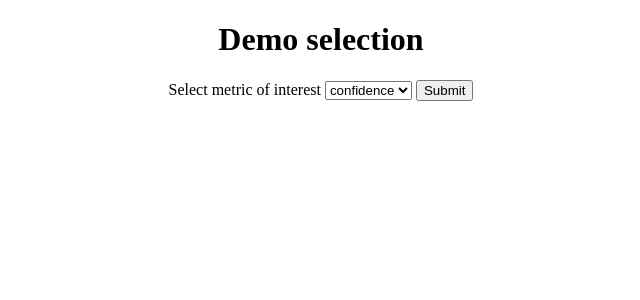
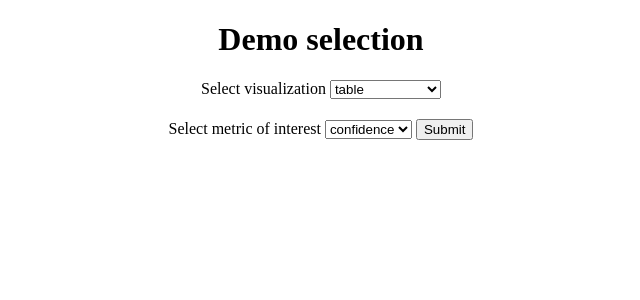
Before and after one commit to dcjohnson24/market_basket_app, a Flask app: page /demo_selection in a window 1280 px wide. Shown: the top 300 px of the page, without its empty margins (319-959 px from the left). Run offline with Flask 2, Linux system fonts and the light colour scheme.

Commit message:
Create options to view plotly graphs from the demo

```diff
--- a/api/api.py
+++ b/api/api.py
@@ -43,9 +43,7 @@ def upload_files():
         file_ext = os.path.splitext(filename)[1]
         if file_ext not in app.config['UPLOAD_EXTENSIONS']:
             abort(400)
-        app.logger.info('Loading into pandas dataframe')
         transactions_df = pd.read_excel(uploaded_file.stream)
-        app.logger.info('Loading into Sqllite')
         transactions_df.to_sql(
             'transactions',
             con=db.engine,
@@ -58,8 +56,6 @@ def upload_files():
                 'Quantity': db.Integer
             }
         )
-        app.logger.info('Done!')
-        app.logger.info(f'transactions_df.shape={transactions_df.shape}')
         return redirect(url_for('main.completed'))
     return render_template('demo.html')
 
@@ -77,14 +73,27 @@ def demo_selection():
 @main.route('/demo', methods=['POST'])
 def view_demo():
     metric = request.form.get('metric')
-    app.logger.info(f'metric {metric} has been passed to view_demo!')
+    viz_type = request.form.get('viz_type')
     rules = apriori.run_demo()
     rules_df = rules._asdict()[metric]
-    return render_template(
-        'tables.html',
-        metric=metric,
-        table=rules_df.to_html(index=False, classes='rules')
-    )
+    if viz_type == 'table':
+        return render_template(
+            'tables.html',
+            metric=metric,
+            table=rules_df.to_html(index=False, classes='rules')
+        )
+    elif viz_type == 'heatmap':
+        heatmap = plot_heatmap_plotly(rules_df, metric, show=False)
+        return render_template(
+            'plotly_output.html',
+            plot=heatmap
+        )
+    else:
+        network_graph = plot_network_graph_plotly(rules_df, metric, show=False)
+        return render_template(
+            'plotly_output.html',
+            plot=network_graph
+        )
 
 
 @main.route('/compute_rules', methods=['POST'])
@@ -99,16 +108,21 @@ def display_association_rules():
 @main.route('/heatmap', methods=['POST'])
 def plot_heatmap():
     rules_table, metric = generate_rules_from_json()
-    plot_heatmap_plotly(rules_table, metric)
-    return 'Ok'
+    heatmap = plot_heatmap_plotly(rules_table, metric, show=False)
+    return render_template(
+        'plotly_output.html',
+        plot=heatmap
+    )
 
 
 @main.route('/network_graph', methods=['POST'])
 def plot_network_graph():
     rules_table, metric = generate_rules_from_json()
-    app.logger.info('Starting the network graph plots')
-    plot_network_graph_plotly(rules_table, metric)
-    return 'Ok'
+    network_graph = plot_network_graph_plotly(rules_table, metric, show=False)
+    return render_template(
+        'plotly_output.html',
+        plot=network_graph
+    )
 
 
 @main.errorhandler(413)
--- a/api/static/load_page.css
+++ b/api/static/load_page.css
@@ -9,11 +9,14 @@
     justify-content: center;
 }
 
-.content, .selection, h1 {
+.content, .selection, .visualize, h1 {
     text-align: center;
     justify-content: center;
 }
 
+.selection {
+    margin-top: 20px;
+}
 
 button {
     margin: 10px;
--- a/api/static/submit.js
+++ b/api/static/submit.js
@@ -30,7 +30,6 @@ window.addEventListener('load', () => {
                 event.preventDefault(); // Prevent form from submitting.
             });
 
-
         document.getElementById('btn_table').addEventListener('click', () => {
             showDiv('loading');
             post(
@@ -38,6 +37,7 @@ window.addEventListener('load', () => {
                 {'metric': document.getElementById('metric').value}
             );
         });
+
         document.getElementById('btn_heatmap').addEventListener('click', () => {
             showDiv('loading');
             post(
@@ -45,6 +45,7 @@ window.addEventListener('load', () => {
                 {'metric' : document.getElementById('metric').value}
             );
         });
+
         document.getElementById('btn_graph').addEventListener('click', () => {
             showDiv('loading');
             post(
@@ -64,8 +65,9 @@ window.addEventListener('load', () => {
             showDiv('loading');
             post(
                 view_demo,
-                {'metric': document.getElementById('metric').value}
-            );
+                {'metric': document.getElementById('metric').value,
+                 'viz_type': document.getElementById('visualize').value}
+            )
         });
     };
 });
--- a/api/templates/demo_selection.html
+++ b/api/templates/demo_selection.html
@@ -1,4 +1,4 @@
-{% from "macros.html" import selection, loading %}
+{% from "macros.html" import selection, loading, chooseVisualization %}
 <!DOCTYPE html>
 <html>
     <head>
@@ -10,6 +10,7 @@
     </head>
     <body>
         <h1>Demo selection</h1>
+        {{ chooseVisualization() }}
         {{ selection () }}
         {{ loading() }}
     </body>
--- a/api/templates/macros.html
+++ b/api/templates/macros.html
@@ -19,3 +19,13 @@
         </div>
     </div>
 {% endmacro %}
+{% macro chooseVisualization() %}
+    <div class="visualize">
+        <label for="visualize">Select visualization</label>
+        <select id="visualize">
+            <option value='table'>table</option>
+            <option value='heatmap'>heatmap</option>
+            <option value='network_graph'>network_graph</option>
+        </select>
+    </div>
+{% endmacro %}
```
Also changed, not shown: api/templates/plotly_output.html (added, +19 -0 lines), model/visualize.py (+14 -4 lines).
